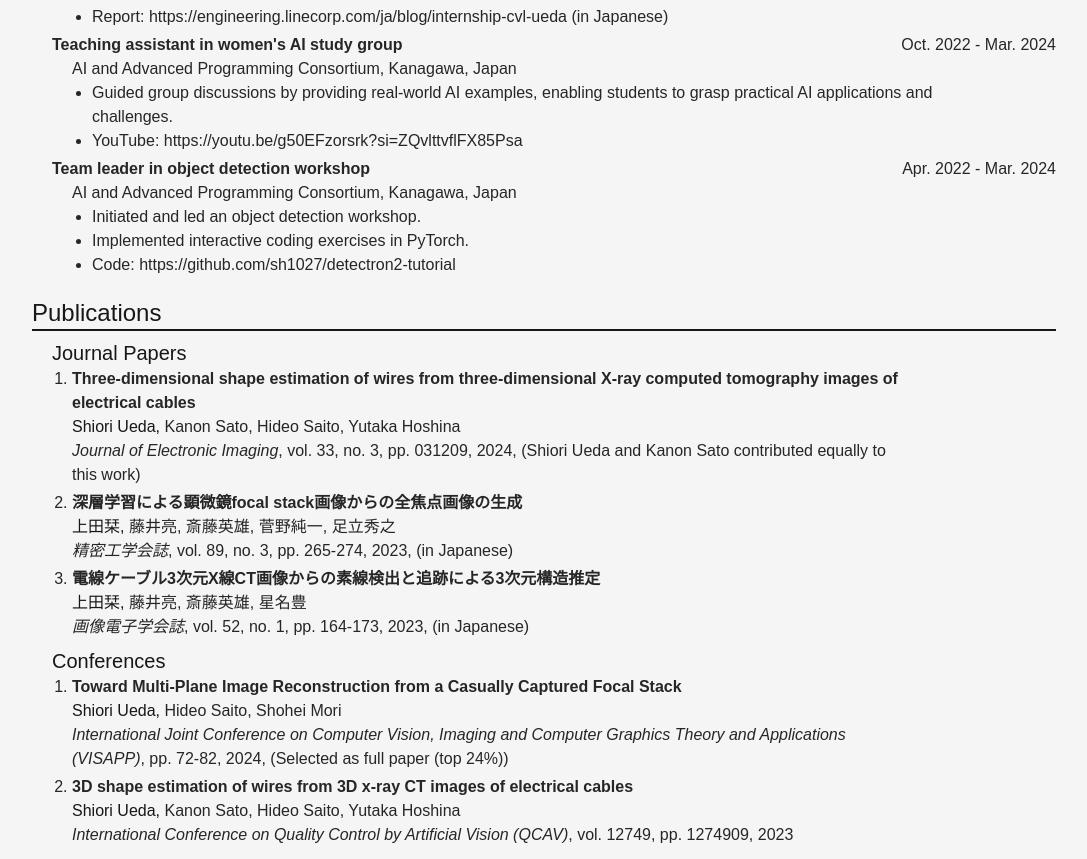
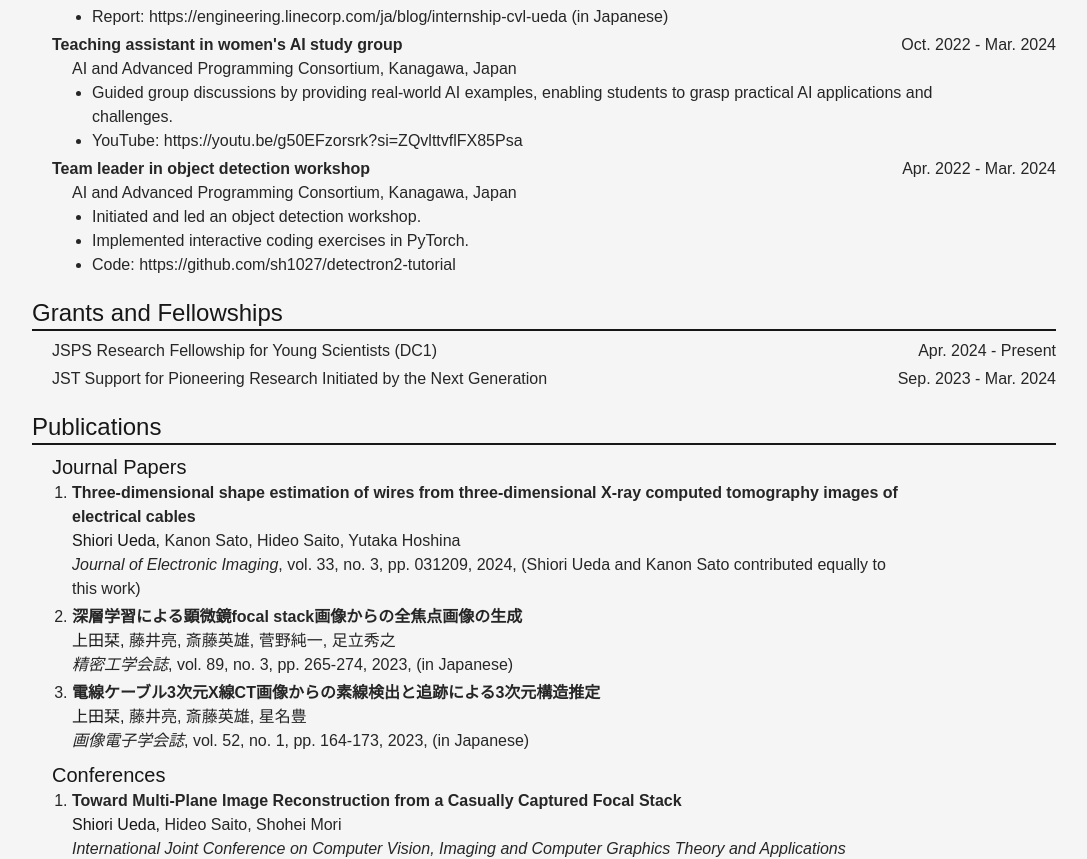
Before and after one commit to sh1027/sh1027.github.io, a Next.js app: page /cv in a window 1280 px wide. Shown: the part 685-1544 px from the top of the page, without its empty margins (96-1183 px from the left). Built offline with nearby package versions, Linux system fonts and the light colour scheme.

Commit message:
Sort component

```diff
--- a/src/app/cv/page.tsx
+++ b/src/app/cv/page.tsx
@@ -19,8 +19,8 @@ export default function Home() {
           {Profile()}
           {EducationeList()}
           {ExperienceList()}
+          {GrantList()}
           {PublicationList()}
-          {GrantList()}
           {CertificationList()}
           {SkillList()}
         </div>
```
